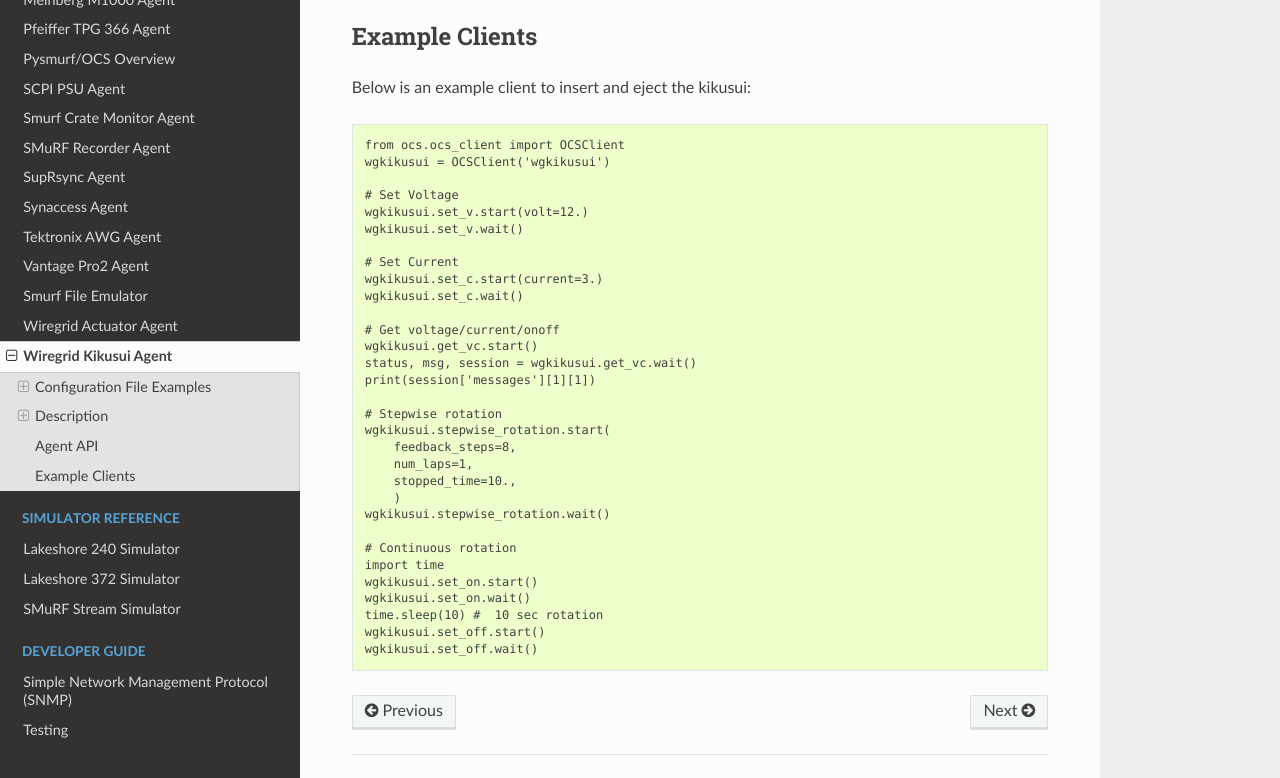
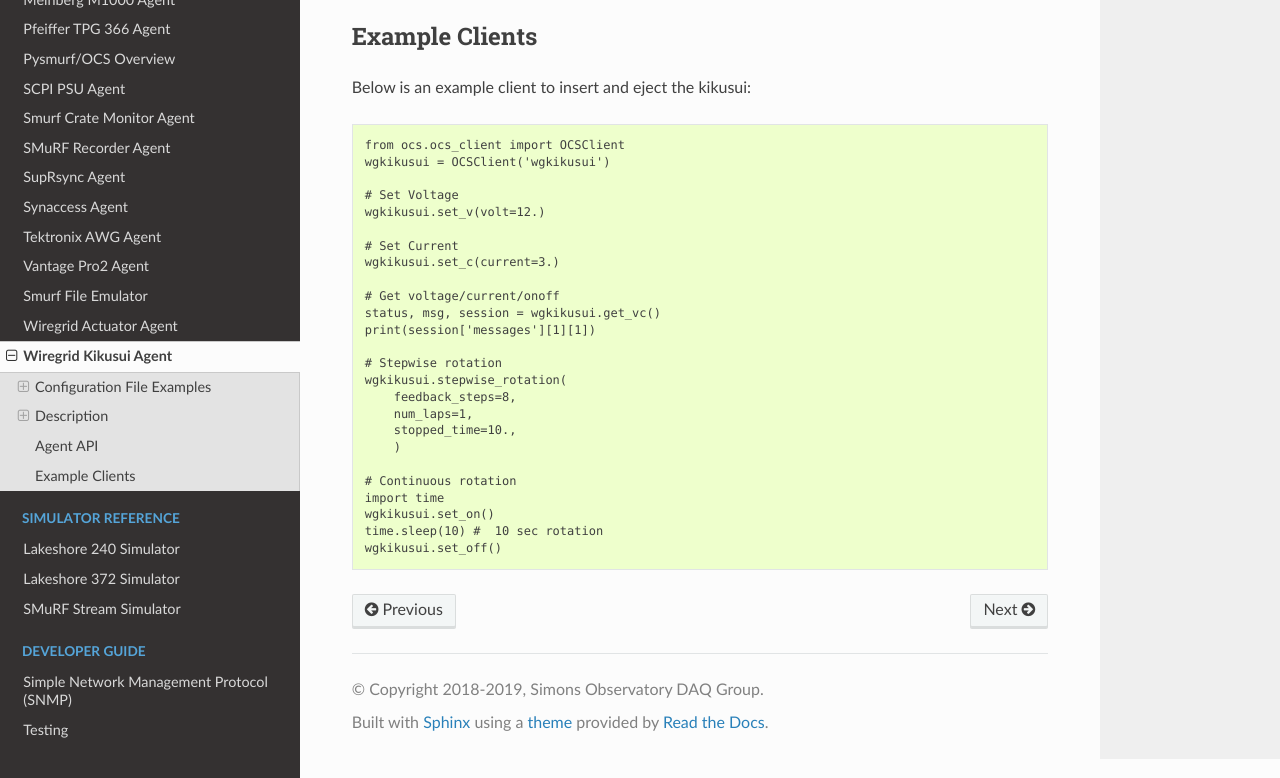
Before and after one commit to simonsobs/socs, a Sphinx documentation site: the page built from docs/agents/wiregrid_kikusui.rst, in a window 1280 px wide and 900 px high, scrolled down 1958 px, cut to the strip 122-900 px from the top of the window. Built offline with Sphinx 7.4.7 and the Read the Docs theme 2.0.0, drawn with Linux system fonts in a browser that asks for light colours.

Commit message:
update docs for wiregrid_actuator/wiregrid_kikusui

```diff
--- a/docs/agents/wiregrid_kikusui.rst
+++ b/docs/agents/wiregrid_kikusui.rst
@@ -113,30 +113,24 @@ Below is an example client to insert and eject the kikusui::
     wgkikusui = OCSClient('wgkikusui')
 
     # Set Voltage
-    wgkikusui.set_v.start(volt=12.)
-    wgkikusui.set_v.wait()
+    wgkikusui.set_v(volt=12.)
 
     # Set Current
-    wgkikusui.set_c.start(current=3.)
-    wgkikusui.set_c.wait()
+    wgkikusui.set_c(current=3.)
 
     # Get voltage/current/onoff
-    wgkikusui.get_vc.start()
-    status, msg, session = wgkikusui.get_vc.wait()
+    status, msg, session = wgkikusui.get_vc()
     print(session['messages'][1][1])
 
     # Stepwise rotation
-    wgkikusui.stepwise_rotation.start(
+    wgkikusui.stepwise_rotation(
         feedback_steps=8,
         num_laps=1,
         stopped_time=10.,
         )
-    wgkikusui.stepwise_rotation.wait()
 
     # Continuous rotation
     import time
-    wgkikusui.set_on.start()
-    wgkikusui.set_on.wait()
+    wgkikusui.set_on()
     time.sleep(10) #  10 sec rotation
-    wgkikusui.set_off.start()
-    wgkikusui.set_off.wait()
+    wgkikusui.set_off()
```
Also changed, not shown: docs/agents/wiregrid_actuator.rst (+12 -4 lines).
